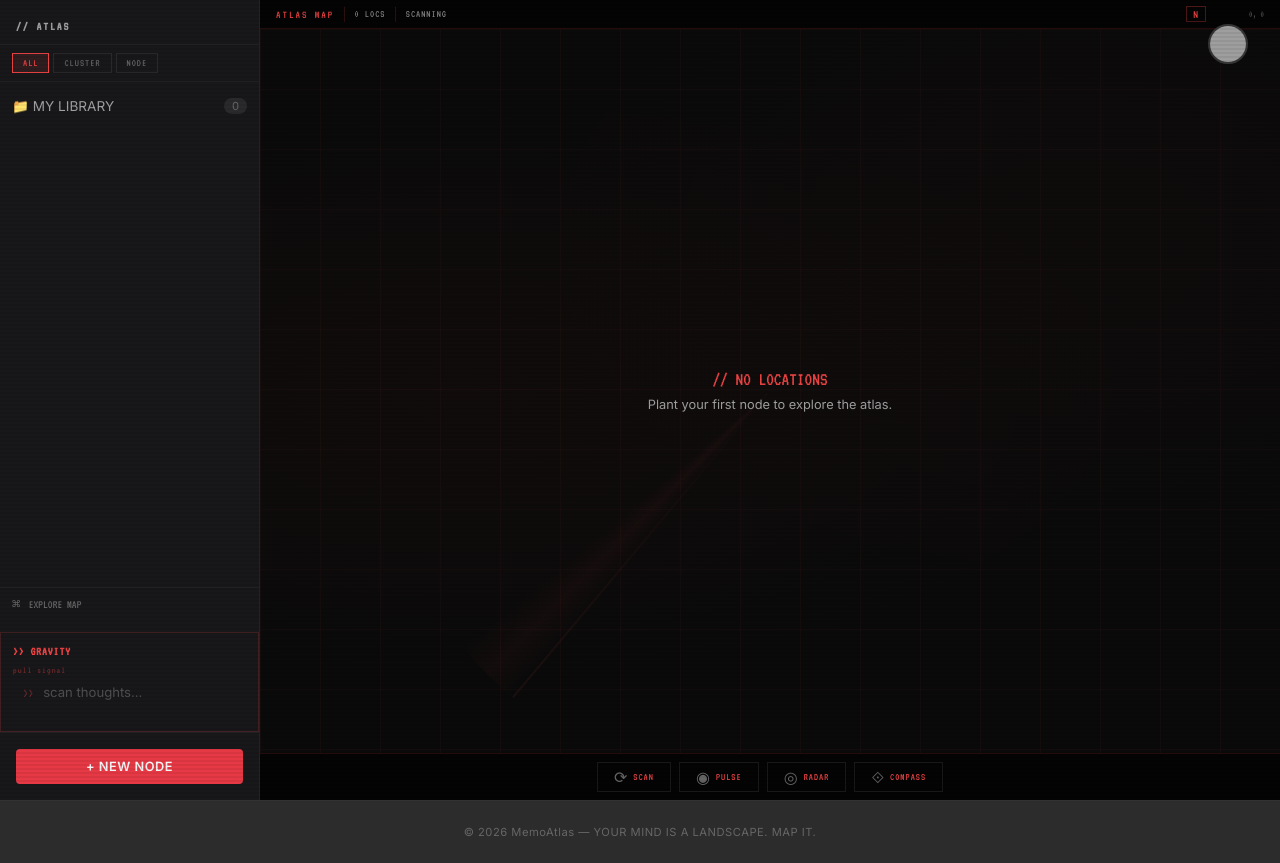
After one commit to Nitikpsn/memoatlas, a Flask app: page /game in a window 1280 px wide. The commit adds this page. Run offline with Flask 3, Linux system fonts and the light colour scheme; the visitor is signed in with stand-in values (Sample User, id 1); data that the repository does not hold is empty; grey boxes are pictures that could not be loaded.

Commit message:
adding game function

```diff
--- a/memoAtlas/app/__init__.py
+++ b/memoAtlas/app/__init__.py
@@ -31,6 +31,7 @@ def create_app():
     from .routes.api import api
     from .routes.search import search_bp
     from .routes.user import user_bp
+    from .routes.game import game
 
     app.register_blueprint(main)
     app.register_blueprint(auth)
@@ -39,6 +40,7 @@ def create_app():
     app.register_blueprint(api)
     app.register_blueprint(search_bp)
     app.register_blueprint(user_bp)
+    app.register_blueprint(game)
 
     # Create database tables if they don't exist
     with app.app_context():
--- /dev/null
+++ b/memoAtlas/app/routes/game.py
@@ -0,0 +1,16 @@
+from flask import Blueprint, render_template
+from flask_login import login_required, current_user
+from app.models.note import Note
+from collections import defaultdict
+
+game = Blueprint('game', __name__)
+
+@game.route('/game')
+@login_required
+def index():
+    user_notes = Note.query.filter_by(user_id=current_user.id).order_by(Note.date_posted.desc()).all()
+    folders = defaultdict(list)
+    for note in user_notes:
+        month_key = note.date_posted.strftime('%B %Y')
+        folders[month_key].append(note)
+    return render_template('game/index.html', notes=user_notes, folders=dict(folders))
--- a/memoAtlas/app/static/css/theme.css
+++ b/memoAtlas/app/static/css/theme.css
@@ -235,3 +235,270 @@ h1, h2, h3, .pixel {
     margin-bottom: 4px;
     letter-spacing: 1px;
 }
+
+/* ========================================
+   GAME MODE — ATLAS EXPLORER
+   ======================================== */
+
+/* workspace overrides for game mode */
+.game-workspace {
+    padding: 0 !important;
+    display: flex;
+    flex-direction: column;
+    overflow: hidden;
+    background: #0f0f0f;
+}
+
+/* --- HUD Top Bar --- */
+.game-hud-top {
+    display: flex;
+    justify-content: space-between;
+    align-items: center;
+    padding: 6px 16px;
+    background: rgba(0, 0, 0, 0.7);
+    border-bottom: 1px solid rgba(239, 68, 68, 0.15);
+    flex-shrink: 0;
+    z-index: 20;
+}
+
+.hud-left, .hud-right {
+    display: flex;
+    align-items: center;
+    gap: 8px;
+}
+
+.hud-label {
+    font-size: 0.7rem;
+    color: var(--retro-red);
+    letter-spacing: 2px;
+}
+
+.hud-divider {
+    color: rgba(239, 68, 68, 0.2);
+    font-size: 0.8rem;
+}
+
+.hud-stat {
+    font-size: 0.65rem;
+    color: rgba(255, 255, 255, 0.5);
+    letter-spacing: 1px;
+}
+
+.compass-rose {
+    display: inline-block;
+    font-family: var(--pixel-font);
+    font-size: 0.75rem;
+    color: var(--retro-red);
+    border: 1px solid rgba(239, 68, 68, 0.3);
+    padding: 1px 6px;
+    letter-spacing: 1px;
+}
+
+.hud-coords {
+    font-size: 0.6rem;
+    color: rgba(255, 255, 255, 0.3);
+    min-width: 50px;
+    text-align: right;
+}
+
+/* --- Game Map --- */
+.game-map {
+    flex: 1;
+    position: relative;
+    overflow: hidden;
+    background:
+        radial-gradient(ellipse at 20% 50%, rgba(239, 68, 68, 0.03) 0%, transparent 60%),
+        radial-gradient(ellipse at 80% 30%, rgba(239, 68, 68, 0.02) 0%, transparent 50%),
+        #0a0a0a;
+}
+
+/* grid lines for map feel */
+.game-map::before {
+    content: '';
+    position: absolute;
+    top: 0; left: 0; right: 0; bottom: 0;
+    background-image:
+        linear-gradient(rgba(239, 68, 68, 0.04) 1px, transparent 1px),
+        linear-gradient(90deg, rgba(239, 68, 68, 0.04) 1px, transparent 1px);
+    background-size: 60px 60px;
+    pointer-events: none;
+    z-index: 0;
+}
+
+/* --- Radar Sweep --- */
+.radar-sweep {
+    position: absolute;
+    top: 50%;
+    left: 50%;
+    width: 800px;
+    height: 800px;
+    margin: -400px 0 0 -400px;
+    background: conic-gradient(
+        from 0deg,
+        transparent 0deg,
+        rgba(239, 68, 68, 0.04) 5deg,
+        transparent 10deg
+    );
+    border-radius: 50%;
+    pointer-events: none;
+    z-index: 1;
+    transform-origin: center;
+    will-change: transform;
+}
+
+.radar-sweep::after {
+    content: '';
+    position: absolute;
+    top: 0; left: 50%;
+    width: 1px;
+    height: 50%;
+    background: linear-gradient(to bottom, rgba(239, 68, 68, 0.15), transparent);
+    transform: translateX(-50%);
+}
+
+/* --- Map Beacons (Locations) --- */
+.map-beacon {
+    position: absolute;
+    left: var(--x);
+    top: var(--y);
+    transform: translate(-50%, -50%);
+    z-index: 5;
+    cursor: pointer;
+    display: flex;
+    flex-direction: column;
+    align-items: center;
+    text-decoration: none;
+    transition: transform 0.2s ease;
+}
+
+.map-beacon:hover {
+    transform: translate(-50%, -50%) scale(1.2);
+    z-index: 10;
+}
+
+.beacon-dot {
+    width: 8px;
+    height: 8px;
+    background: var(--retro-red);
+    border-radius: 50%;
+    box-shadow: 0 0 8px rgba(239, 68, 68, 0.5);
+    position: relative;
+    z-index: 2;
+}
+
+.beacon-ring {
+    position: absolute;
+    top: 50%;
+    left: 50%;
+    width: 20px;
+    height: 20px;
+    margin: -10px 0 0 -10px;
+    border: 1px solid rgba(239, 68, 68, 0.4);
+    border-radius: 50%;
+    opacity: 0.6;
+    transition: all 0.6s ease-out;
+    z-index: 1;
+}
+
+.beacon-label {
+    position: absolute;
+    top: 14px;
+    left: 50%;
+    transform: translateX(-50%);
+    font-size: 0.55rem;
+    color: rgba(255, 255, 255, 0.4);
+    white-space: nowrap;
+    letter-spacing: 0.5px;
+    transition: color 0.2s ease;
+    pointer-events: none;
+}
+
+.map-beacon:hover .beacon-label {
+    color: var(--retro-red);
+}
+
+.map-beacon:hover .beacon-dot {
+    box-shadow: 0 0 16px rgba(239, 68, 68, 0.8);
+}
+
+/* --- HUD Bottom Controls --- */
+.game-hud-bottom {
+    flex-shrink: 0;
+    padding: 8px 16px;
+    background: rgba(0, 0, 0, 0.7);
+    border-top: 1px solid rgba(239, 68, 68, 0.15);
+    z-index: 20;
+}
+
+.game-controls {
+    display: flex;
+    gap: 8px;
+    justify-content: center;
+}
+
+.game-btn {
+    background: transparent;
+    border: 1px solid rgba(255, 255, 255, 0.08);
+    color: var(--text-dim);
+    padding: 6px 16px;
+    cursor: pointer;
+    display: flex;
+    align-items: center;
+    gap: 6px;
+    transition: all 0.15s ease;
+    font-family: inherit;
+}
+
+.game-btn:hover {
+    border-color: var(--retro-red);
+    color: var(--retro-red);
+    background: rgba(239, 68, 68, 0.05);
+}
+
+.game-btn.active {
+    background: rgba(239, 68, 68, 0.08);
+    border-color: var(--retro-red);
+    color: var(--retro-red);
+    box-shadow: 0 0 10px rgba(239, 68, 68, 0.15);
+}
+
+.game-btn-icon {
+    font-size: 1rem;
+    line-height: 1;
+}
+
+.game-btn-label {
+    font-size: 0.65rem;
+    letter-spacing: 1px;
+}
+
+/* sidebar nav link to game */
+.nav-game-link {
+    display: flex;
+    align-items: center;
+    gap: 8px;
+    padding: 8px 12px;
+    font-family: var(--pixel-font);
+    font-size: 0.75rem;
+    color: var(--text-dim);
+    border-top: 1px solid rgba(255, 255, 255, 0.04);
+    transition: all 0.15s ease;
+    cursor: pointer;
+    text-decoration: none;
+}
+
+.nav-game-link:hover {
+    color: var(--retro-red);
+    background: rgba(239, 68, 68, 0.05);
+}
+
+.nav-game-link .game-icon {
+    font-size: 0.9rem;
+}
+
+/* --- Beacon ping animation --- */
+@keyframes ping {
+    0% { transform: scale(1); opacity: 0.6; }
+    50% { transform: scale(2.5); opacity: 0; }
+    100% { transform: scale(1); opacity: 0; }
+}
--- /dev/null
+++ b/memoAtlas/app/static/js/game.js
@@ -0,0 +1,81 @@
+(function() {
+  const map = document.getElementById('gameMap');
+  const radar = document.getElementById('radarSweep');
+  const scanStatus = document.getElementById('scanStatus');
+  const hudCoords = document.getElementById('hudCoords');
+  if (!map) return;
+
+  /* ---- beacon pulse ---- */
+  const beacons = document.querySelectorAll('.map-beacon');
+  beacons.forEach(function(b) {
+    const ring = b.querySelector('.beacon-ring');
+    if (ring) {
+      setInterval(function() {
+        ring.style.transform = 'scale(2)';
+        ring.style.opacity = '0';
+        setTimeout(function() {
+          ring.style.transform = 'scale(1)';
+          ring.style.opacity = '0.6';
+        }, 600);
+      }, 2000 + parseFloat(b.style.getPropertyValue('--delay') || 0) * 1000);
+    }
+  });
+
+  /* ---- radar sweep ---- */
+  let radarAngle = 0;
+  let radarOn = true;
+  setInterval(function() {
+    if (!radarOn) return;
+    radarAngle = (radarAngle + 1) % 360;
+    radar.style.transform = 'rotate(' + radarAngle + 'deg)';
+  }, 30);
+
+  /* ---- fake buttons ---- */
+  function fakeClick(btn, label, duration) {
+    btn.classList.add('active');
+    if (scanStatus) scanStatus.textContent = label;
+    setTimeout(function() {
+      btn.classList.remove('active');
+      if (scanStatus && label !== 'SCANNING') scanStatus.textContent = 'SCANNING';
+    }, duration || 1200);
+  }
+
+  document.getElementById('btnScan').addEventListener('click', function() {
+    fakeClick(this, 'SCANNING', 800);
+  });
+
+  document.getElementById('btnPulse').addEventListener('click', function() {
+    fakeClick(this, 'PULSING', 1000);
+    beacons.forEach(function(b) {
+      b.style.transform = 'scale(1.15)';
+      setTimeout(function() { b.style.transform = ''; }, 400);
+    });
+  });
+
+  document.getElementById('btnRadar').addEventListener('click', function() {
+    fakeClick(this, 'RADAR SWEEP', 1500);
+    if (radar) {
+      radarOn = !radarOn;
+      radar.style.display = radarOn ? 'block' : 'none';
+    }
+  });
+
+  document.getElementById('btnCompass').addEventListener('click', function() {
+    fakeClick(this, 'CALIBRATING', 900);
+    var rose = document.querySelector('.compass-rose');
+    if (rose) {
+      rose.style.transform = 'rotate(360deg)';
+      rose.style.transition = 'transform 0.6s ease';
+      setTimeout(function() { rose.style.transform = ''; }, 700);
+    }
+  });
+
+  /* ---- mouse tracking for HUD coords ---- */
+  map.addEventListener('mousemove', function(e) {
+    var rect = map.getBoundingClientRect();
+    var x = Math.round((e.clientX - rect.left) / rect.width * 100);
+    var y = Math.round((e.clientY - rect.top) / rect.height * 100);
+    if (hudCoords) hudCoords.textContent = x + ', ' + y;
+  });
+
+})();
--- /dev/null
+++ b/memoAtlas/app/templates/game/index.html
@@ -0,0 +1,75 @@
+{% extends "base.html" %}
+
+{% block title %}MemoAtlas | Explore{% endblock %}
+
+{% block content %}
+<div class="workspace-layout">
+
+  {% include "notes/_sidebar.html" %}
+
+  <div class="workspace game-workspace">
+    <div class="game-hud-top">
+      <div class="hud-left">
+        <span class="hud-label pixel">ATLAS MAP</span>
+        <span class="hud-divider">|</span>
+        <span class="hud-stat pixel">{{ notes|length }} LOCS</span>
+        <span class="hud-divider">|</span>
+        <span class="hud-stat pixel" id="scanStatus">SCANNING</span>
+      </div>
+      <div class="hud-right">
+        <span class="compass-rose">N</span>
+        <span class="hud-coords pixel" id="hudCoords">0, 0</span>
+      </div>
+    </div>
+
+    <div class="game-map" id="gameMap">
+      <div class="radar-sweep" id="radarSweep"></div>
+
+      {% for note in notes %}
+      <a href="{{ url_for('notes.view_note', note_id=note.id) }}"
+         class="map-beacon"
+         data-id="{{ note.id }}"
+         data-title="{{ note.title }}"
+         style="--x: {{ (note.id * 137.5 % 100) }}%; --y: {{ (note.id * 89.3 % 100) }}%; --delay: {{ note.id % 10 / 10 }}s;">
+        <span class="beacon-dot"></span>
+        <span class="beacon-ring"></span>
+        <span class="beacon-label pixel">{{ note.title[:20] }}</span>
+      </a>
+      {% endfor %}
+
+      {% if not notes %}
+      <div class="empty-state" style="position:absolute;top:50%;left:50%;transform:translate(-50%,-50%);z-index:10;">
+        <p class="pixel" style="font-size:1.2rem;color:var(--retro-red);">// NO LOCATIONS</p>
+        <p style="color:var(--text-muted);font-size:0.8rem;margin-top:8px;">Plant your first node to explore the atlas.</p>
+      </div>
+      {% endif %}
+    </div>
+
+    <div class="game-hud-bottom">
+      <div class="game-controls">
+        <button class="game-btn" id="btnScan" title="SCAN">
+          <span class="game-btn-icon">⟳</span>
+          <span class="game-btn-label pixel">SCAN</span>
+        </button>
+        <button class="game-btn" id="btnPulse" title="PULSE">
+          <span class="game-btn-icon">◉</span>
+          <span class="game-btn-label pixel">PULSE</span>
+        </button>
+        <button class="game-btn" id="btnRadar" title="RADAR">
+          <span class="game-btn-icon">◎</span>
+          <span class="game-btn-label pixel">RADAR</span>
+        </button>
+        <button class="game-btn" id="btnCompass" title="COMPASS">
+          <span class="game-btn-icon">⟐</span>
+          <span class="game-btn-label pixel">COMPASS</span>
+        </button>
+      </div>
+    </div>
+  </div>
+
+</div>
+{% endblock %}
+
+{% block scripts %}
+<script src="{{ url_for('static', filename='js/game.js') }}"></script>
+{% endblock %}
--- a/memoAtlas/app/templates/notes/_sidebar.html
+++ b/memoAtlas/app/templates/notes/_sidebar.html
@@ -42,6 +42,11 @@
   </div>
 
   <div style="margin-top:auto;">
+    <a href="{{ url_for('game.index') }}" class="nav-game-link">
+      <span class="game-icon">⌘</span>
+      EXPLORE MAP
+    </a>
+
     <div class="focus-tunnel" id="focusTunnel">
       <h3 class="pixel">>> GRAVITY</h3>
       <span class="gravity-indicator">pull signal</span>
```
